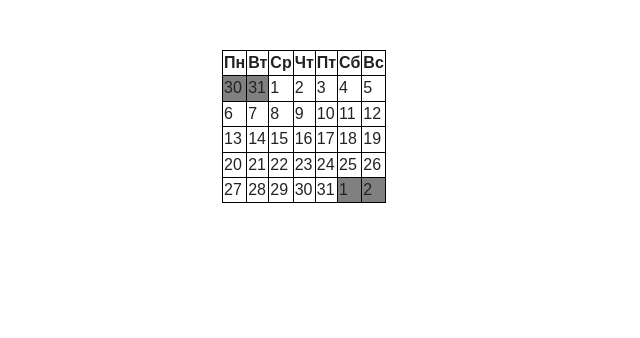
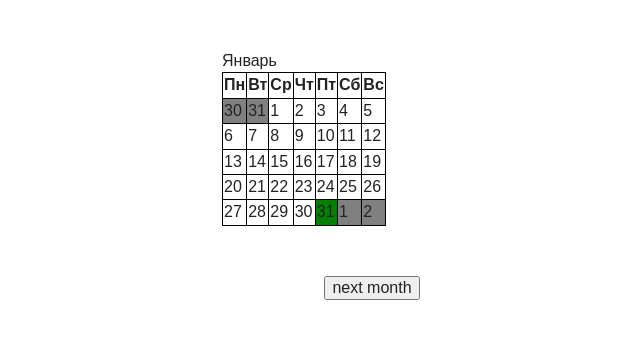
Before and after one commit to ideafm/twDatePicker, a plain HTML site: page index.html in a window 1280 px wide. Shown: the whole page, without its empty margins (268-908 px from the left). Drawn offline with Linux system fonts and the light colour scheme.

Commit message:
next month test

```diff
--- a/index.html
+++ b/index.html
@@ -19,7 +19,9 @@
     </head>
     <body>
 
-        <div id="calendar">asd</div>
+        <div id="calendar"></div>
+        <button id="n" style="margin: 0 auto; display: block;">next month</button>
+
 
         <script>window.jQuery || document.write('<script src="js/vendor/jquery-1.10.2.min.js"><\/script>')</script>
         <script src="main.js"></script>
--- a/main.js
+++ b/main.js
@@ -3,21 +3,19 @@
         currentMonth = new Date(d.getFullYear(), d.getMonth(), 1),
         monthNames = ['Январь', 'Февраль', 'Март', 'Апрель', 'Май', 'Июнь', 'Июль', 'Август', 'Сентябрь', 'Октябрь', 'Ноябрь', 'Декабрь'],
         dayNames = ['Пн', 'Вт', 'Ср', 'Чт', 'Пт', 'Сб', 'Вс'],
-        calendar = '';
+        calendar = '',
+        selectStyle = '';
 
     function TwDatePicker(){
 
-
-
         this.render = function(){
-
+            $('#calendar').html(createTable());
+            calendar = '';
         }
-
-
     }
 
     function createTable(){
-
+        calendar += '<div>' + monthNames[currentMonth.getMonth()] + '</div>'
         calendar += '<table><tr>';
         for(var i = 0; i <= dayNames.length - 1; i++){
             calendar += '<th>' + dayNames[i] + '</th>';
@@ -30,7 +28,8 @@
         }
 
         while(d.getMonth() == currentMonth.getMonth()){
-            calendar += '<td>' + currentMonth.getDate() + '</td>';
+            (d.getDate() == currentMonth.getDate())? selectStyle = 'style="background: green"' : selectStyle = '';
+            calendar += '<td ' + selectStyle + '>' + currentMonth.getDate() + '</td>';
             currentMonth.setDate(currentMonth.getDate()+1);
             if(getDay(currentMonth) == 0) calendar += '</tr><tr>';
         }
@@ -52,9 +51,18 @@
         return day - 1;
     }
 
+    $('#n').click(function(){
+        d.setDate(1);
+        d.setMonth(d.getMonth()+1);
+        currentMonth = new Date(d.getFullYear(), d.getMonth(), 1);
+        twDatePicker.render();
+    })
+
+
+
     //createTable();
-    $('#calendar').html(createTable());
+
     var twDatePicker = new TwDatePicker();
-
+    twDatePicker.render();
     console.log(twDatePicker);
 })(jQuery)
```
